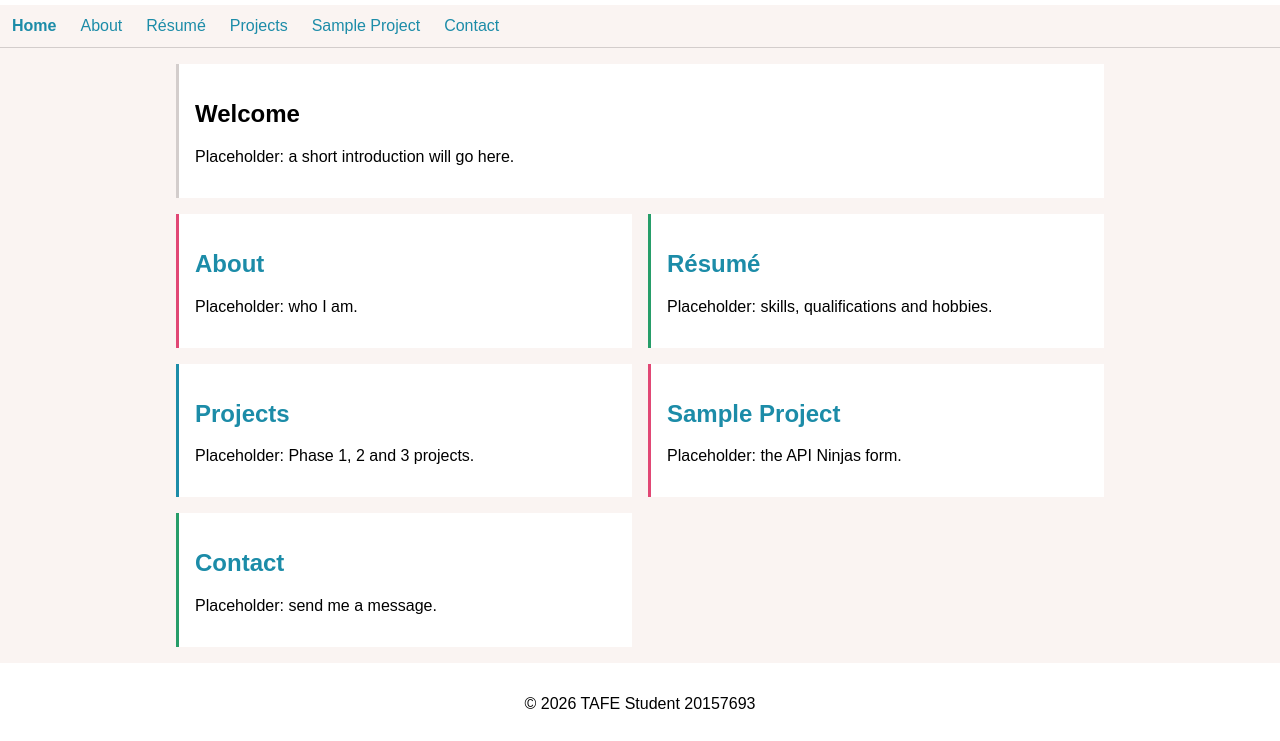
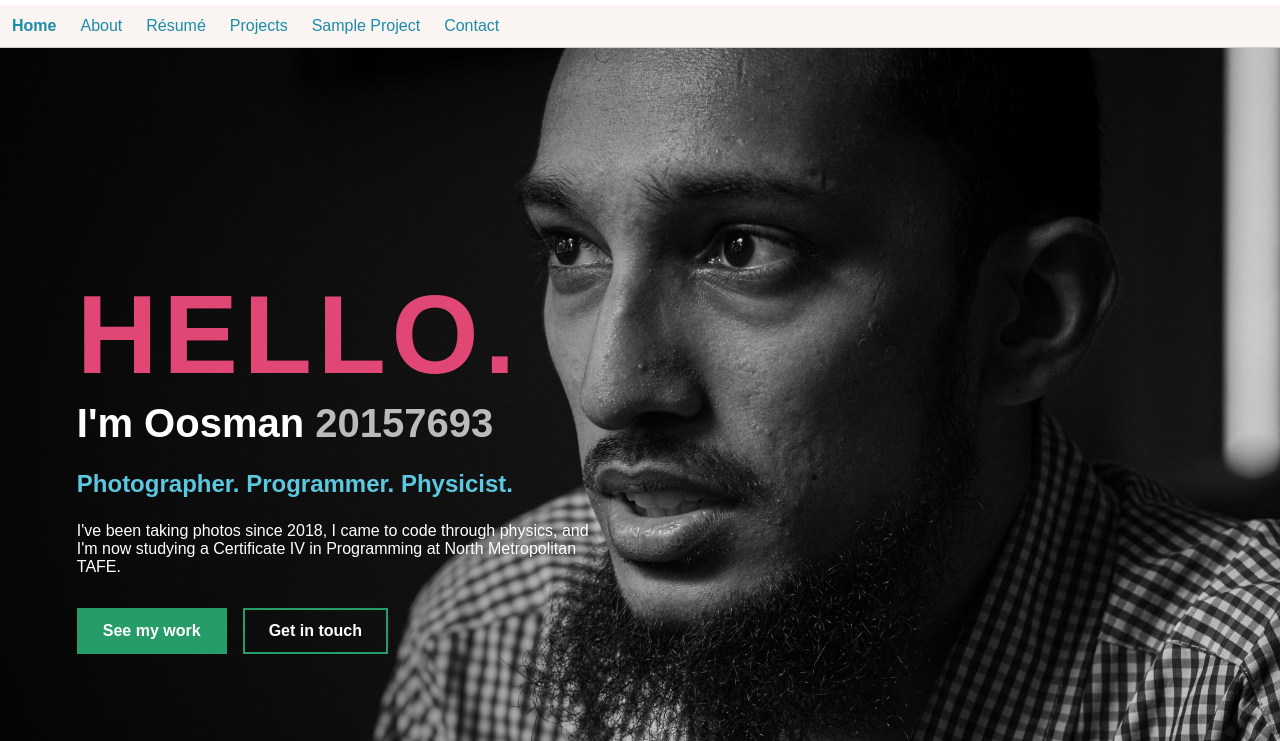
Before and after one commit to 20157693/20157693.github.io, a plain HTML site: page index.html in a window 1280 px wide. Shown: the part 59-800 px from the top of the page. Drawn offline with Linux system fonts and the light colour scheme.

Commit message:
feat(index.html): design the main page

```diff
--- a/assets/css/styles.css
+++ b/assets/css/styles.css
@@ -113,6 +113,67 @@ article li {
   list-style: none;
 }
 
+/* Home page hero: stacked on mobile, side by side on desktop */
+.hero {
+  display: flex;
+  flex-direction: column;
+  gap: 2em;
+  padding: 1em 0;
+}
+
+.hello {
+  margin: 0;
+  font-size: 4rem;
+  font-weight: 900;
+  line-height: 1;
+  letter-spacing: 0.05em;
+  color: #E14775;
+}
+
+.hero h2 {
+  margin: 0.25em 0 0;
+  font-size: 2rem;
+}
+
+.hero h2 span {
+  color: #6B6B6B;
+}
+
+.tagline {
+  font-size: 1.25rem;
+  font-weight: bold;
+  color: #1C8CA8;
+}
+
+.cta {
+  display: flex;
+  flex-wrap: wrap;
+  gap: 1em;
+  margin-top: 2em;
+}
+
+.button,
+.button-outline {
+  display: inline-block;
+  padding: 0.75em 1.5em;
+  font-weight: bold;
+  border: 2px solid #269D69;
+}
+
+.button {
+  color: #FFFFFF;
+  background-color: #269D69;
+}
+
+.button-outline {
+  color: #269D69;
+}
+
+.hero-photo {
+  display: block;
+  width: 100%;
+}
+
 /* Forms (Contact and Sample Project) */
 label {
   display: block;
@@ -158,7 +219,8 @@ footer {
     grid-template-columns: repeat(2, 1fr);
   }
 
-  .intro {
+  .intro,
+  .hero {
     grid-column: 1 / -1;
   }
 
@@ -172,3 +234,59 @@ footer {
     max-width: 600px;
   }
 }
+
+/* Desktop: full-width photo with the text over its dark left side */
+@media screen and (min-width: 800px) {
+  /* Let the Home page use the full screen width */
+  .home {
+    display: block;
+    max-width: none;
+    padding: 0;
+  }
+
+  .hero {
+    justify-content: center;
+    /* Same shape as the photo (2048 x 1365) so none of it is cropped */
+    aspect-ratio: 3 / 2;
+    box-sizing: border-box;
+    padding: 4em 6vw;
+    color: #FFFFFF;
+    /* Dark gradient on the left keeps the text readable */
+    background-color: #000000;
+    background-image:
+      linear-gradient(to right, rgba(0, 0, 0, 0.7), rgba(0, 0, 0, 0) 60%),
+      url("../img/profile-main.jpg");
+    background-size: cover;
+    background-position: center;
+  }
+
+  .hero-text {
+    max-width: 32em;
+  }
+
+  /* The background replaces the mobile photo */
+  .hero-photo {
+    display: none;
+  }
+
+  .hello {
+    font-size: 7rem;
+  }
+
+  .hero h2 {
+    font-size: 2.5rem;
+  }
+
+  .hero h2 span {
+    color: #BBBBBB;
+  }
+
+  .tagline {
+    font-size: 1.5rem;
+    color: #5CC8E0;
+  }
+
+  .button-outline {
+    color: #FFFFFF;
+  }
+}
--- a/index.html
+++ b/index.html
@@ -23,36 +23,21 @@
       </ul>
     </nav>
 
-    <main>
-      <section class="intro">
-        <h2>Welcome</h2>
-        <p>Placeholder: a short introduction will go here.</p>
+    <main class="home">
+      <section class="hero">
+        <div class="hero-text">
+          <p class="hello">HELLO.</p>
+          <h2>I'm Oosman <span>20157693</span></h2>
+          <p class="tagline">Photographer. Programmer. Physicist.</p>
+          <p>I've been taking photos since 2018, I came to code through physics, and I'm now studying a Certificate IV in Programming at North Metropolitan TAFE.</p>
+          <p class="cta">
+            <a class="button" href="./projects.html">See my work</a>
+            <a class="button-outline" href="./contact.html">Get in touch</a>
+          </p>
+        </div>
+
+        <img class="hero-photo" src="./assets/img/profile-1.jpg" width="800" height="533" alt="Black and white portrait of me looking at the camera">
       </section>
-
-      <article class="card-fuchsia">
-        <h2><a href="./about.html">About</a></h2>
-        <p>Placeholder: who I am.</p>
-      </article>
-
-      <article class="card-green">
-        <h2><a href="./resume.html">Résumé</a></h2>
-        <p>Placeholder: skills, qualifications and hobbies.</p>
-      </article>
-
-      <article class="card-blue">
-        <h2><a href="./projects.html">Projects</a></h2>
-        <p>Placeholder: Phase 1, 2 and 3 projects.</p>
-      </article>
-
-      <article class="card-fuchsia">
-        <h2><a href="./mywork.html">Sample Project</a></h2>
-        <p>Placeholder: the API Ninjas form.</p>
-      </article>
-
-      <article class="card-green">
-        <h2><a href="./contact.html">Contact</a></h2>
-        <p>Placeholder: send me a message.</p>
-      </article>
     </main>
 
     <footer>
```
Also changed, not shown: resume.html (+13 -12 lines), assets/img/profile-main.jpg (added).
